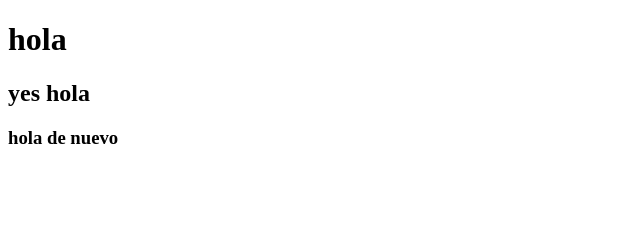
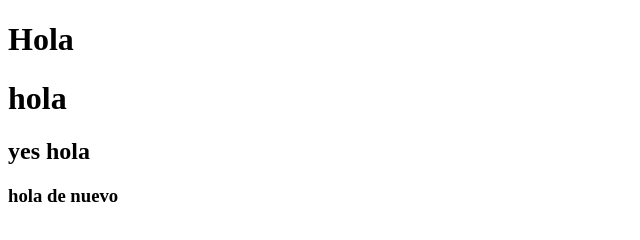
Before and after one commit to andresperozo/prueba-subida, a plain HTML site: page index.html in a window 1280 px wide. Shown: the whole page, without its empty margins (0-640 px from the left). Drawn offline with Linux system fonts and the light colour scheme.

Commit message:
Puse hola en el header

```diff
--- a/index.html
+++ b/index.html
@@ -6,7 +6,9 @@
     <title>Document</title>
 </head>
 <body>
-    <header></header>
+    <header>
+        <h1>Hola</h1>
+    </header>
     <main>
         <h1>hola</h1>
         <h2>yes hola</h2>
```
